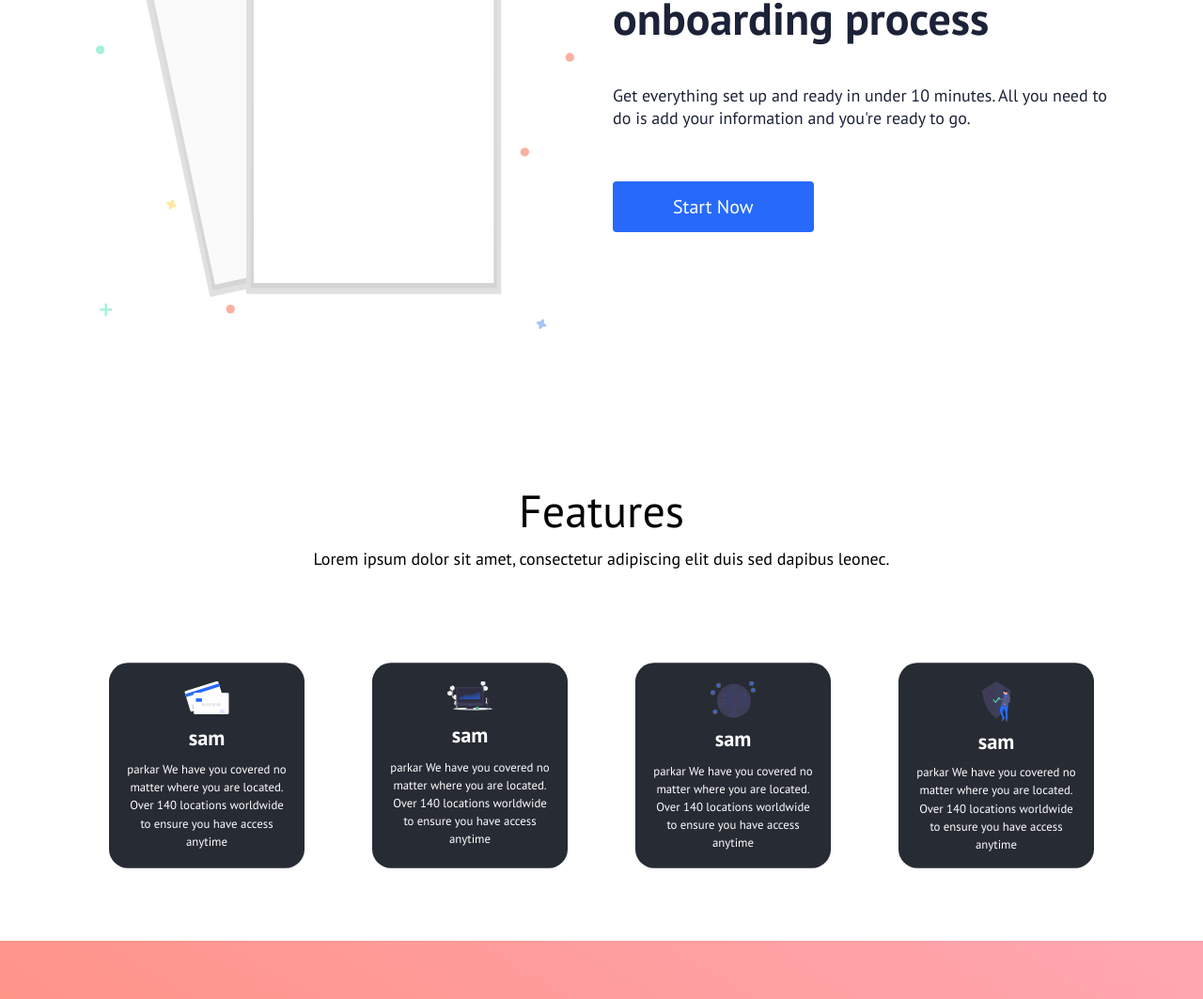
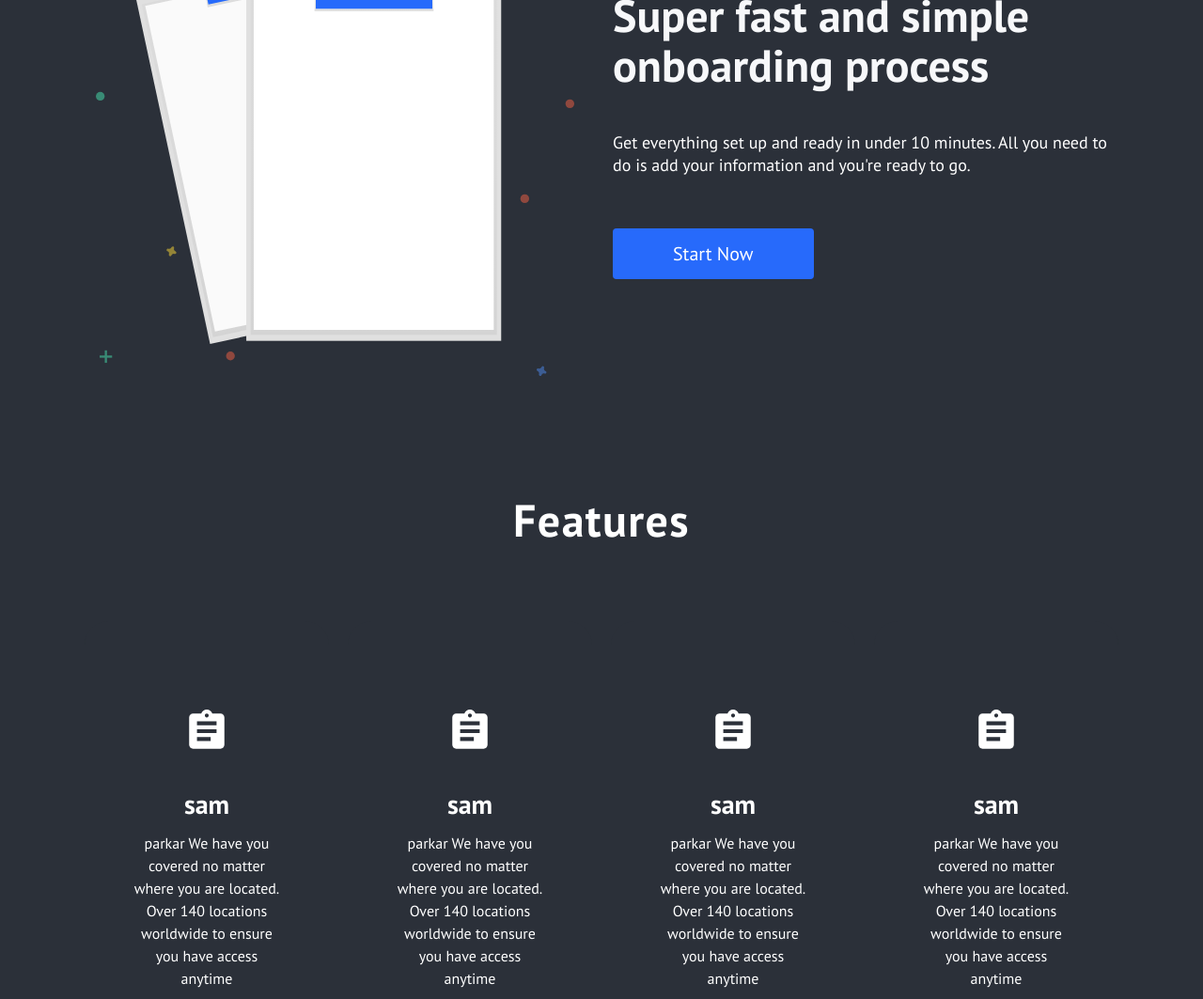
Before and after one commit to RafaelAngeloPiad/dx, a React (Create React App) app: page / in a window 1280 px wide. Shown: the part 2446-3509 px from the top of the page at 94% size. Built offline with nearby package versions, Linux system fonts and the light colour scheme.

Commit message:
some changes

```diff
--- a/src/components/Button.js
+++ b/src/components/Button.js
@@ -9,7 +9,13 @@ const SIZES = [
   "custom_btn--wide",
 ];
 
-const COLOR = ["custom_primary", "custom_blue", "custom_red", "custom_green"];
+const COLOR = [
+  "custom_primary",
+  "custom_blue",
+  "custom_red",
+  "custom_green",
+  "custom_gray",
+];
 
 export const Button = ({
   children,
--- a/src/components/Features.js
+++ b/src/components/Features.js
@@ -4,16 +4,15 @@ function Features(props) {
     <div id="features_services" className="light">
       <div className="features_section-title">
         <h2>Features</h2>
-        <div>
-          Lorem ipsum dolor sit amet, consectetur adipiscing elit duis sed
-          dapibus leonec.
-        </div>
       </div>
       <div className="custom_features-container">
         {props.data
           ? props.data.map((d, i) => (
               <div className="custom_features" key={`${d.title}-${i}`}>
-                <img src={d.img} className="img--small" alt="Service" />
+                <div className="icon" alt="Service">
+                  {d.icon}
+                </div>
+
                 <div className="features_service-desc">
                   <h3>
                     <b>{d.title}</b>
--- a/src/components/Hero.js
+++ b/src/components/Hero.js
@@ -18,7 +18,7 @@ function Hero({
     <>
       <div
         className={
-          lightBg ? "home__hero-section" : "home__hero-section dxBg-gradient"
+          lightBg ? "home__hero-section" : "home__hero-section dxdarkBg"
         }
       >
         <div className="container">
--- a/src/components/css/Features.css
+++ b/src/components/css/Features.css
@@ -1,3 +1,7 @@
+#features_services {
+  background: #2b3039;
+}
+
 .custom_features-container {
   display: grid;
   grid-template-columns: repeat(auto-fit, minmax(270px, 1fr));
@@ -12,39 +16,40 @@
   display: inline-grid;
   margin-left: 10px;
   margin-right: 10px;
-  padding: 20px;
+  padding: 50px;
   justify-content: center;
   text-align: center;
-  background-color: #272b34;
+  background-color: #2b3039;
   border-radius: 25px;
   -webkit-box-orient: vertical;
   -webkit-box-direction: normal;
   -ms-flex-direction: column;
   flex-direction: column;
-  -webkit-transform: scale(0.8);
-  transform: scale(0.8);
+  -webkit-transform: scale(1);
+  transform: scale(1);
   -webkit-transition: all 0.3s ease-in-out;
   transition: all 0.3s ease-in-out;
   /* background-color: #2b3039; */
 }
 
 .custom_features:hover {
-  background-color: #2b3039;
-  -webkit-transform: scale(1.1);
-  transform: scale(1.1);
+  -webkit-transform: scale(1.2);
+  transform: scale(1.2);
   cursor: pointer;
 }
 
 #features_services h2 {
+  font-weight: 700;
+  letter-spacing: 1.4px;
   font-size: 48px;
 }
 
 .features_section-title {
-  color: black;
-  font-size: 18px;
-  padding: 20px;
   padding-top: 50px;
-  margin-bottom: 50px;
+  margin-bottom: 60px;
+  padding: 10px;
+  color: #fff;
+
   justify-content: center;
   text-align: center;
 }
@@ -66,22 +71,10 @@
   background-color: #1c2237;
 }
 
-.img--small {
-  width: 40%;
-  padding: 4px 14px;
-  display: block;
+.icon {
+  font-size: 50px;
   margin-left: auto;
   margin-right: auto;
-}
-
-.img--medium {
-  width: 60%;
-  padding: 8px 20px;
-}
-
-.img--large {
-  width: 80%;
-  font-size: 20px;
 }
 
 @media screen and (max-width: 960px) {
--- a/src/components/css/Header.css
+++ b/src/components/css/Header.css
@@ -17,14 +17,13 @@
 }
 .header-intro h1 {
   color: #fff;
-  font-size: 5vmin;
-  font-weight: 200;
+  font-weight: 700;
+  letter-spacing: 1.4px;
+  font-size: 48px;
   margin-top: 0;
   margin-bottom: 40px;
 }
-.header-intro h1 div {
-  font-weight: 800;
-}
+
 .header-intro div {
   color: #fff;
   font-size: 22px;
--- a/src/components/css/Hero.css
+++ b/src/components/css/Hero.css
@@ -50,8 +50,8 @@
   color: #1c2237;
 }
 
-.darkBg {
-  background-color: #1c2237;
+.dxdarkBg {
+  background-color: #2b3039;
 }
 
 .dxBg-gradient {
--- a/src/components/css/Heroimg.css
+++ b/src/components/css/Heroimg.css
@@ -14,7 +14,7 @@
 }
 .heroimg-introImg {
   padding: 0;
-  background: url(../../../public/images/cover.jpg) center center no-repeat;
+  background: url(../../../public/images/cover-2.jpg) center center no-repeat;
   background-color: #e5e5e5;
   -webkit-background-size: cover;
   -moz-background-size: cover;
@@ -34,8 +34,8 @@
 }
 
 .heroimg-intro-text {
-  padding-top: 160px;
-  padding-bottom: 160px;
+  padding-top: 180px;
+  padding-bottom: 180px;
   text-align: center;
   font-size: 22px;
   font-weight: 300;
@@ -49,3 +49,25 @@
 .heroimg-button-wrapper {
   margin-top: 20px;
 }
+
+@media screen and (max-width: 600px) {
+  .heroimg-intro h1 {
+    line-height: 30px;
+    margin-top: 0;
+    margin-bottom: 70px;
+  }
+
+  .heroimg-intro-text {
+    padding-top: 160px;
+    padding-bottom: 160px;
+    line-height: 25px;
+    margin: 0 auto;
+    padding-left: 50px;
+    padding-right: 50px;
+    letter-spacing: 0.5px;
+  }
+
+  .heroimg-intro {
+    clip-path: inset(13% 4% 12% 4%);
+  }
+}
--- a/src/components/css/Tiles.css
+++ b/src/components/css/Tiles.css
@@ -3,20 +3,19 @@
   grid-template-columns: repeat(auto-fit, minmax(360px, 1fr));
   grid-template-rows: auto;
   text-align: center;
-  padding-left: 50px;
-  padding-right: 50px;
+  padding: 50px;
 }
 
 .custom_tiles {
   display: inline-grid;
-  padding: 20px;
   justify-content: center;
   text-align: center;
+  padding-bottom: 50px;
 }
 
 #tiles_services {
-  padding: 100px 0;
-  /* background: linear-gradient(to right, #6372ff 0%, #5ca9fb 100%); */
+  padding: 100px;
+  background: linear-gradient(to right, #6372ff 0%, #5ca9fb 100%);
 }
 #tiles_services .tiles_service-desc {
   margin: 10px 10px 20px;
@@ -33,28 +32,14 @@
 .tiles_section-title {
   font-size: 18px;
   padding: 20px;
-  margin-bottom: 100px;
+  margin-bottom: 50px;
   justify-content: center;
   text-align: center;
 }
 
-#tiles_services i.fa {
-  font-size: 48px;
-  width: 120px;
-  height: 120px;
-  padding: 40px 0;
-  /* background: linear-gradient(to right, #6372ff 0%, #5ca9fb 100%); */
-  border-radius: 50%;
-
-  box-shadow: 10px 10px 10px rgba(0, 0, 0, 0.05);
-}
 #tiles_services h3 {
   font-weight: 500;
   padding: 5px 0;
-}
-
-#tiles_services .service-desc {
-  margin-bottom: 40px;
 }
 
 .light {
--- a/src/components/pages/HomePage/Data.js
+++ b/src/components/pages/HomePage/Data.js
@@ -1,3 +1,13 @@
+import {
+  MdAssignment,
+  MdAccessibility,
+  MdAccountBalanceWallet,
+  MdAccountBalance,
+  MdAccountCircle,
+  MdAllInbox,
+  MdApi,
+} from "react-icons/md";
+
 export const header = {
   headline: "Connect.Communicate.Collaborate.",
   title: "Dialogx Ltd - Carrier as a Service",
@@ -26,9 +36,9 @@ export const homeObjOne = {
 };
 
 export const homeObjTwo = {
-  lightBg: false,
-  lightText: true,
-  lightTextDesc: true,
+  lightBg: true,
+  lightText: false,
+  lightTextDesc: false,
   topLine: "100% SECURE",
   headline: "Stay protected 24/7 anywhere anytime",
   description:
@@ -40,9 +50,9 @@ export const homeObjTwo = {
 };
 
 export const homeObjThree = {
-  lightBg: true,
-  lightText: false,
-  lightTextDesc: false,
+  lightBg: false,
+  lightText: true,
+  lightTextDesc: true,
   topLine: "EASY SETUP",
   headline: "Super fast and simple onboarding process",
   description:
@@ -196,25 +206,49 @@ export const DropdownItems = [
 
 export const features = [
   {
-    img: "images/svg-1.svg",
+    icon: <MdAssignment />,
     title: "sam",
     description:
       "parkar We have you covered no matter where you are located. Over 140 locations worldwide to ensure you have access anytime",
   },
   {
-    img: "images/svg-2.svg",
+    icon: <MdAssignment />,
     title: "sam",
     description:
       "parkar We have you covered no matter where you are located. Over 140 locations worldwide to ensure you have access anytime",
   },
   {
-    img: "images/svg-3.svg",
+    icon: <MdAssignment />,
     title: "sam",
     description:
       "parkar We have you covered no matter where you are located. Over 140 locations worldwide to ensure you have access anytime",
   },
   {
-    img: "images/svg-4.svg",
+    icon: <MdAssignment />,
+    title: "sam",
+    description:
+      "parkar We have you covered no matter where you are located. Over 140 locations worldwide to ensure you have access anytime",
+  },
+  {
+    icon: <MdAssignment />,
+    title: "sam",
+    description:
+      "parkar We have you covered no matter where you are located. Over 140 locations worldwide to ensure you have access anytime",
+  },
+  {
+    icon: <MdAssignment />,
+    title: "sam",
+    description:
+      "parkar We have you covered no matter where you are located. Over 140 locations worldwide to ensure you have access anytime",
+  },
+  {
+    icon: <MdAssignment />,
+    title: "sam",
+    description:
+      "parkar We have you covered no matter where you are located. Over 140 locations worldwide to ensure you have access anytime",
+  },
+  {
+    icon: <MdAssignment />,
     title: "sam",
     description:
       "parkar We have you covered no matter where you are located. Over 140 locations worldwide to ensure you have access anytime",
--- a/src/components/pages/Products/Data.js
+++ b/src/components/pages/Products/Data.js
@@ -1,3 +1,5 @@
+import { MdAssignment } from "react-icons/md";
+
 export const homeObjOne = {
   lightBg: true,
   lightText: false,
```
Also changed, not shown: public/images/cover-2.jpg (added), public/images/line.svg (added).
